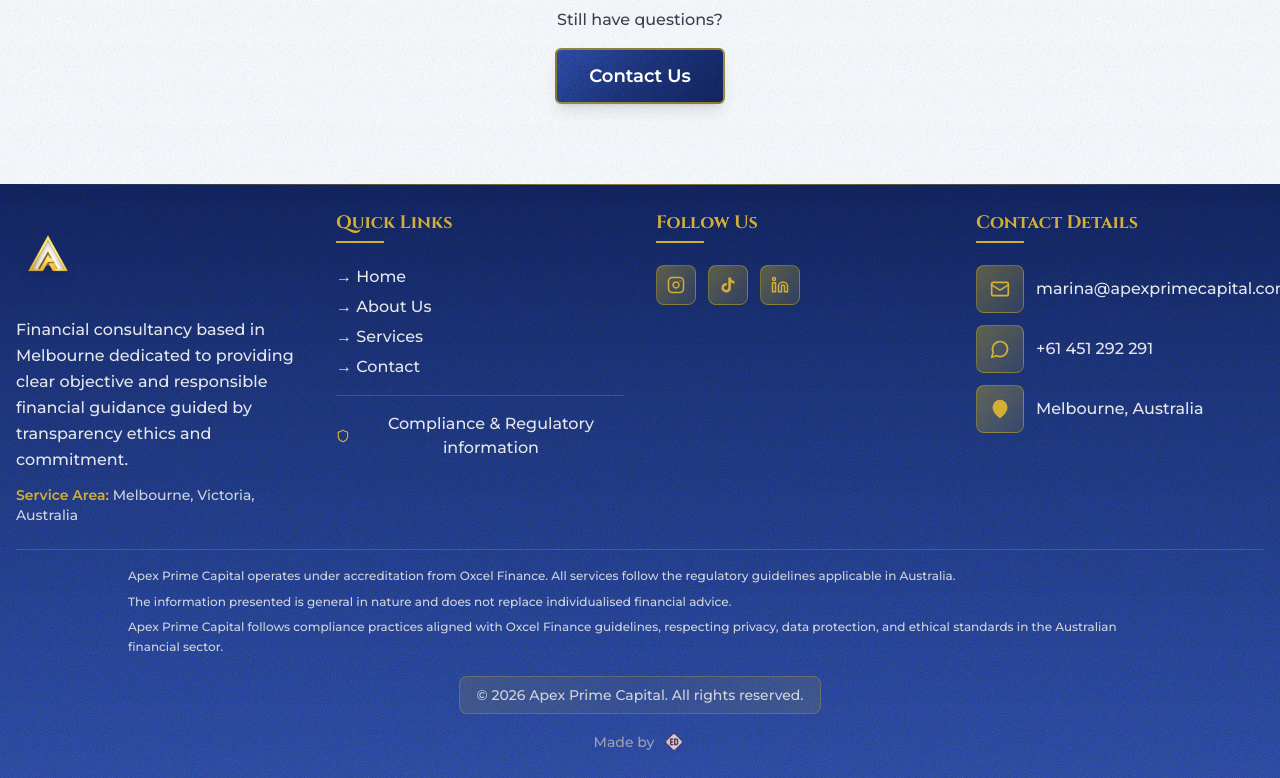
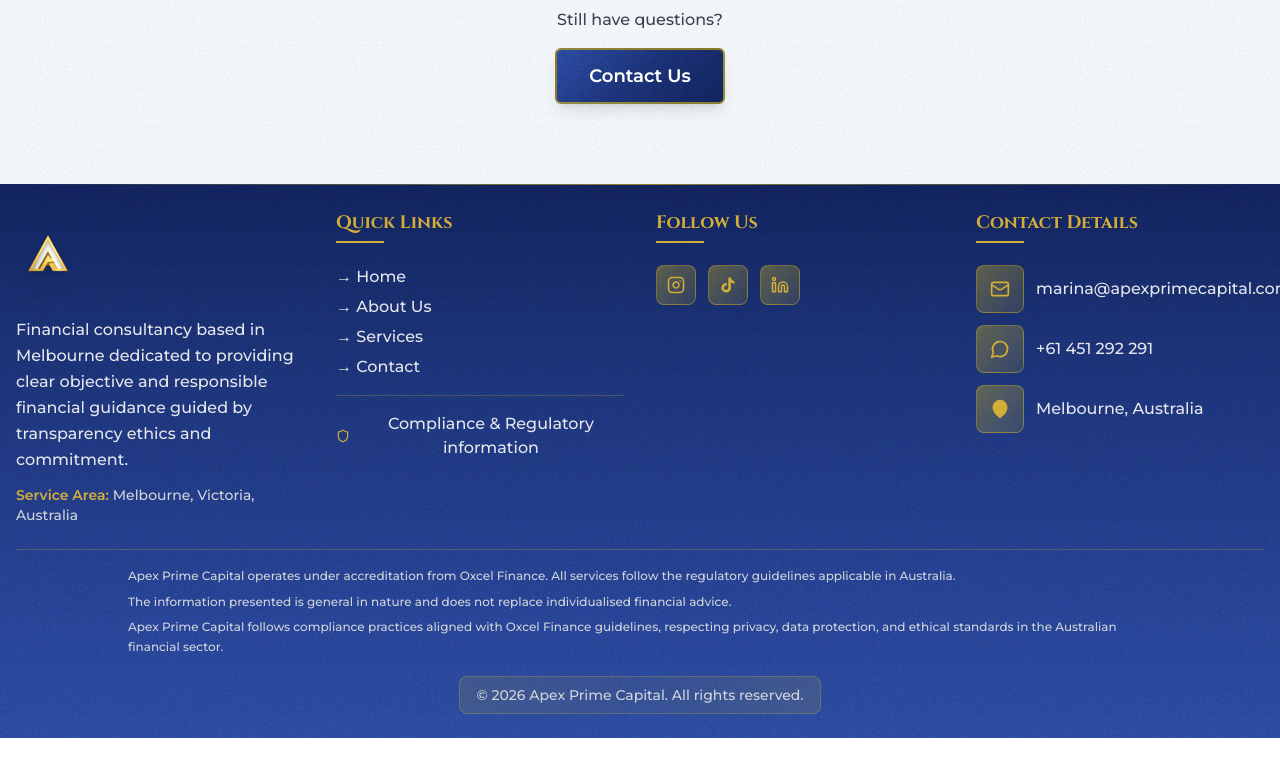
Before and after one commit to MiguelMatto01/apex-prime-capital, a React (Vite) app: page / in a window 1280 px wide. Shown: the part 5152-5930 px from the top of the page. After the commit the page ends 5890 px from the top, so only its background shows below. Built offline with nearby package versions, Linux system fonts and the light colour scheme.

Commit message:
Remove EDEED branding from footer

```diff
--- a/src/components/Footer.tsx
+++ b/src/components/Footer.tsx
@@ -194,21 +194,6 @@ const Footer = ({ onComplianceClick }: FooterProps) => {
             </div>
           </div>
 
-          <div className="mt-4 text-center">
-            <a
-              href="https://edeed.com.au/"
-              target="_blank"
-              rel="noopener noreferrer"
-              className="inline-flex items-center gap-2 text-gray-400 hover:text-gold transition-colors duration-300 group"
-            >
-              <span className="text-sm">Made by</span>
-              <img
-                src="/edeed-logo-mobile.png"
-                alt="EDEED"
-                className="h-6 w-auto opacity-80 group-hover:opacity-100 transition-opacity duration-300"
-              />
-            </a>
-          </div>
         </div>
       </div>
     </footer>
```
Also changed, not shown: public/edeed-logo-mobile.png (deleted).
